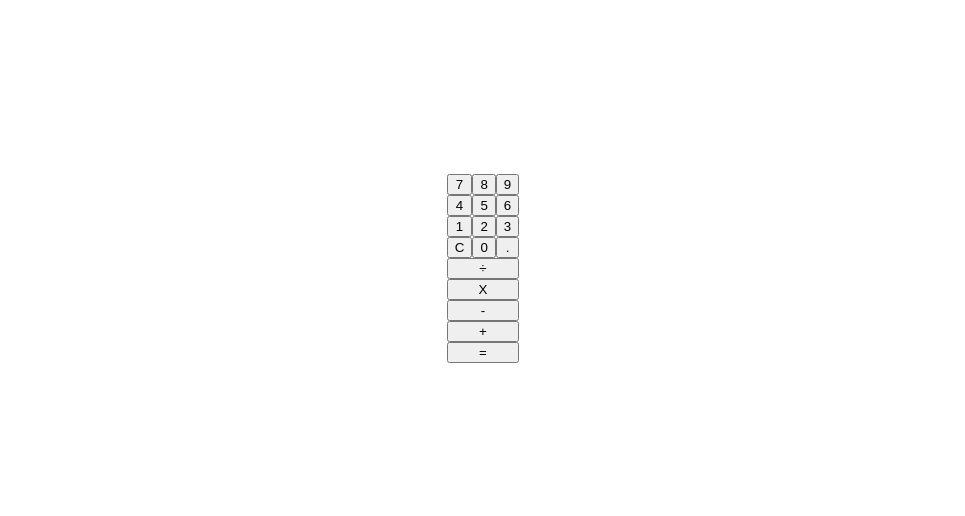
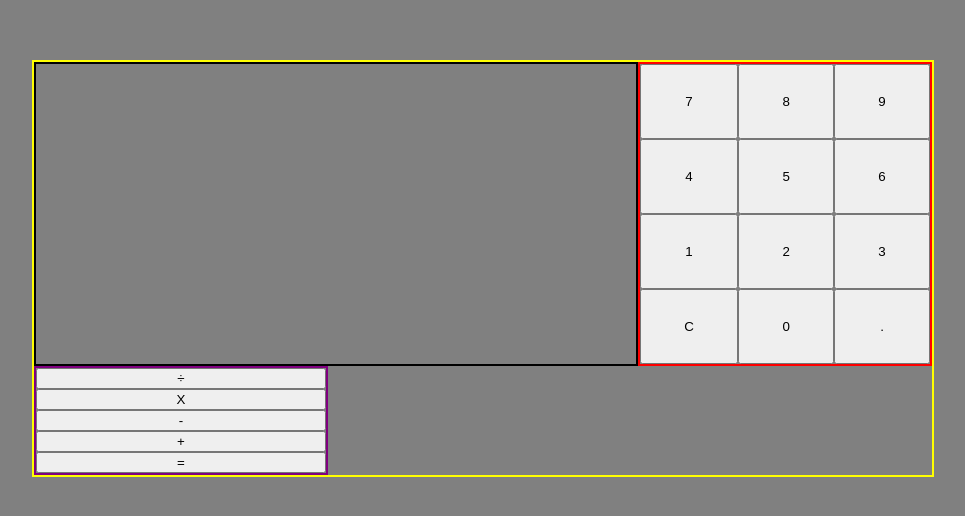
Before and after one commit to dwdsigned/calculator, a plain HTML site: page index.html in a window 1280 px wide. Shown: the part 132-648 px from the top of the page, without its empty margins (157-1122 px from the left). Drawn offline with Linux system fonts and the light colour scheme.

Commit message:
troubleshooting

```diff
--- a/style.css
+++ b/style.css
@@ -1,11 +1,14 @@
+/* Resets margin and padding and centers the calculator */
 body {
     margin: 0;
     padding: 0;
     display: flex;
     justify-content: center;
     align-items: center;
+    background-color: gray;
 }
 
+/* Creates the layout for the numbers, clear, and decimal */
 #numberButtons {
     display: grid;
     grid-template-areas:
@@ -15,6 +18,7 @@ body {
     "clear zero decimal";
 }
 
+/* Sets the layout for the operator buttons */
 #operatorButtons {
     display: grid;
     grid-template-areas:
@@ -24,3 +28,34 @@ body {
     "add"
     "equals";
 }
+
+/* Sets the overall layout of the calculator */
+#calculatorBody {
+    display: grid;
+    grid-template-areas:
+    "calculatorDisplay calculatorDisplay"
+    "numberButtons operatorButtons";
+    border: 2px solid yellow;
+}
+
+/* Places the display */
+#calculatorDisplay {
+    grid-area: "calculatorDisplay";
+    width: 600px;
+    height: 300px;
+    border: 2px solid black;
+}
+
+/* Places the numbers to the left */
+#numberButtons {
+    grid-area: "numberButtons";
+    width: 290px;
+    border: 2px solid red;
+}
+
+/* Places the operators */
+#operatorButtons {
+    grid-area: "operatorButtons";
+    width: 290px;
+    border: 2px solid purple;
+}
```
